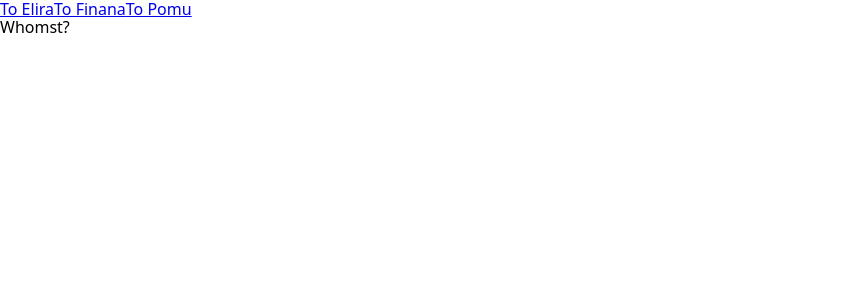
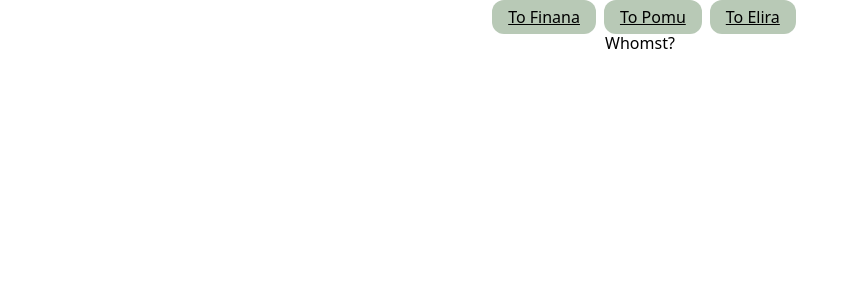
Before and after one commit to NoxShadow/lazulight-one-year-website, a React (Vite) app: page / in a window 1280 px wide. Shown: the top 300 px of the page, without its empty margins (0-859 px from the left). Built offline with nearby package versions, Linux system fonts and the light colour scheme.

Commit message:
Show off CSS modules a bit more

```diff
--- /dev/null
+++ b/src/App.module.scss
@@ -0,0 +1,30 @@
+.container {
+    height: 100%;
+    width: 100%;
+    display: flex;
+    flex-flow: column nowrap;
+    justify-content: center;
+    align-items: center;
+}
+
+.link {
+    display: inline-block;
+    padding: 0.5rem 1rem;
+    margin-left: 0.5rem;
+    background-color: hsl(114deg 15% 75% / 1);
+    border-radius: 0.75rem;
+    color: black;
+    text-align: center;
+    transition-property: color, background-color;
+    transition-duration: 250ms;
+    transition-timing-function: ease-out;
+
+    &:visited {
+        color: hsl(0deg 0% 0% / 0.7);
+    }
+
+    &:hover,
+    &:focus {
+        background-color: hsl(114deg 15% 50% / 1);
+    }
+}
--- a/src/App.tsx
+++ b/src/App.tsx
@@ -1,17 +1,21 @@
 import { Route, Switch, Link } from 'wouter'
+import classes from './App.module.scss'
+import Elira from './Elira'
 
 export default function App () {
   return (
-    <>
-      <Link to='/Elira'>To Elira</Link>
-      <Link to='/Finana'>To Finana</Link>
-      <Link to='/Pomu'>To Pomu</Link>
+    <div className={classes.container}>
+      <nav>
+        <Link className={classes.link} to='/Finana'>To Finana</Link>
+        <Link className={classes.link} to='/Pomu'>To Pomu</Link>
+        <Link className={classes.link} to='/Elira'>To Elira</Link>
+      </nav>
       <Switch>
-        <Route path='/Elira'><div>Elira!</div></Route>
+        <Route path='/Elira'><Elira /></Route>
         <Route path='/Finana'><div>Finana!</div></Route>
         <Route path='/Pomu'><div>Pomu!</div></Route>
         <Route><div>Whomst?</div></Route>
       </Switch>
-    </>
+    </div>
   )
 }
```
